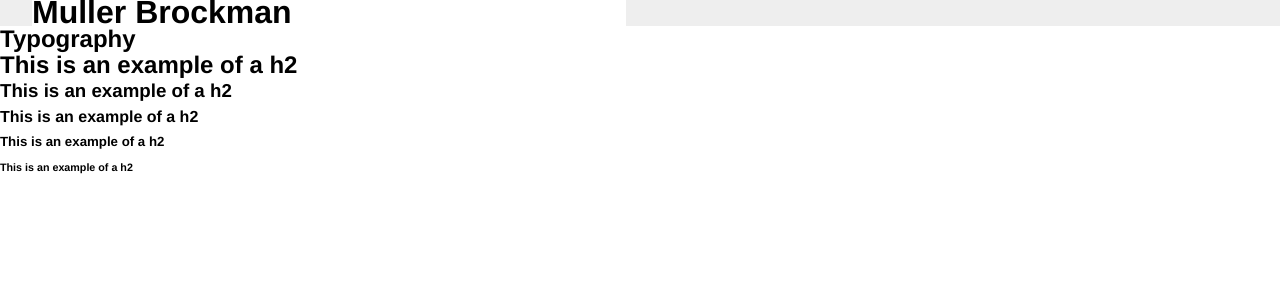
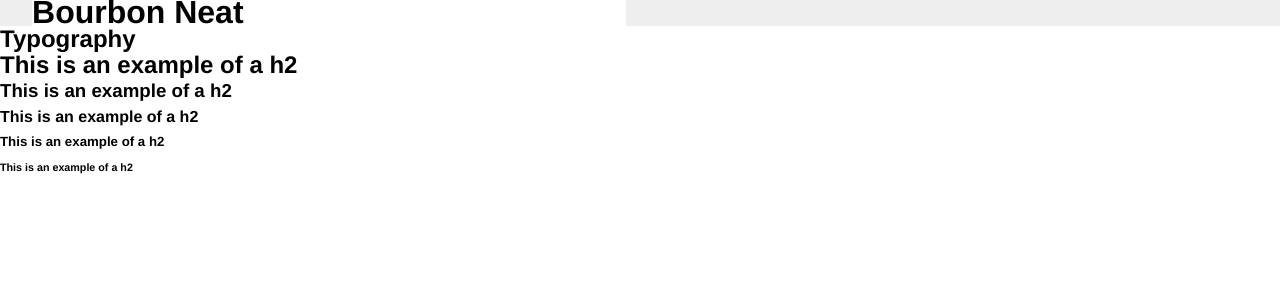
Before and after one commit to thoughtbot/neat, a Jekyll site: the page built from index.html, in a window 1280 px wide. Shown: the top 300 px of the page. Built offline with Jekyll 4.4.1, drawn with Linux system fonts in a browser that asks for light colours.

Commit message:
change name to neat :

```diff
--- a/_layouts/default.html
+++ b/_layouts/default.html
@@ -4,7 +4,7 @@
     <meta charset="utf-8">
     <meta http-equiv="X-UA-Compatible" content="IE=edge,chrome=1">
 
-    <title>Muller-Brockman</title>
+    <title>Bourbon Neat</title>
     <meta name="viewport" content="width=device-width,initial-scale=1">
 
     <link rel="stylesheet" href="stylesheets/example/mobile.css">
@@ -19,7 +19,7 @@
   <body>
     <header>
       <div class="header-content">
-        <h1>Muller Brockman</h1>
+        <h1>Bourbon Neat</h1>
       </div>
     </header>
 
--- a/stylesheets/_sass/example/desktop.scss
+++ b/stylesheets/_sass/example/desktop.scss
@@ -1,2 +1,2 @@
 @import "../bourbon/bourbon";
-@import "../muller-brockmann/muller-brockmann";
+@import "../neat/neat";
--- a/stylesheets/_sass/example/mobile.scss
+++ b/stylesheets/_sass/example/mobile.scss
@@ -1,6 +1,6 @@
 @import "../bourbon/bourbon";
 @import "reset";
-@import "../muller-brockmann/muller-brockmann";
+@import "../neat/neat";
 
 header {
   background-color: #eee;
```
Also changed, not shown: stylesheets/_sass/neat/_functions.scss (renamed from stylesheets/_sass/muller-brockmann/_functions.scss), stylesheets/_sass/neat/_grid.scss (renamed from stylesheets/_sass/muller-brockmann/_grid.scss), stylesheets/_sass/neat/_neat.scss (renamed from stylesheets/_sass/muller-brockmann/_muller-brockmann.scss), stylesheets/_sass/neat/_typography.scss (renamed from stylesheets/_sass/muller-brockmann/_typography.scss), stylesheets/_sass/neat/_variables.scss (renamed from stylesheets/_sass/muller-brockmann/_variables.scss).
